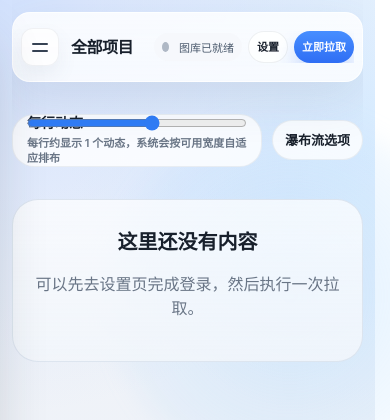
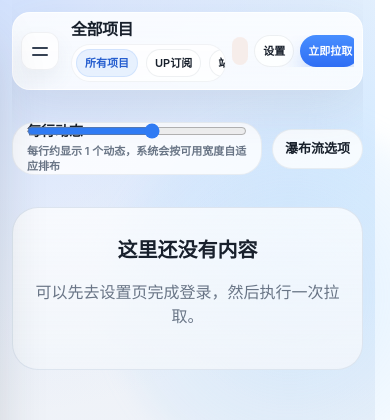
Before and after one commit to JDui/bili-gallery, a FastAPI app: page / in a window 390 px wide. Shown: the top 420 px of the page. Run offline with FastAPI, Linux system fonts and the light colour scheme; data comes from the database, SQL or seed files in the repository; data that the repository does not hold is empty; some libraries are stand-ins or nearby versions.

Commit message:
发布 v5.0 图库来源筛选

```diff
--- a/docker_app/app/db.py
+++ b/docker_app/app/db.py
@@ -1888,6 +1888,7 @@ class Database:
         start_month: str | None = None,
         end_month: str | None = None,
         subscription_uids: list[str] | None = None,
+        source_kind: str = "all",
         page: int = 1,
         page_size: int = 24,
         sort_order: str = "desc",
@@ -1899,6 +1900,7 @@ class Database:
             start_month=start_month,
             end_month=end_month,
             subscription_uids=subscription_uids,
+            source_kind=source_kind,
             table_alias="folder_index",
             pair_mode=False,
         )
@@ -1941,6 +1943,7 @@ class Database:
         start_month: str | None = None,
         end_month: str | None = None,
         subscription_uids: list[str] | None = None,
+        source_kind: str = "all",
         page: int = 1,
         page_size: int = 24,
         sort_order: str = "desc",
@@ -1952,6 +1955,7 @@ class Database:
             start_month=start_month,
             end_month=end_month,
             subscription_uids=subscription_uids,
+            source_kind=source_kind,
             table_alias="pair_index",
             pair_mode=True,
         )
@@ -2072,6 +2076,7 @@ class Database:
         start_month: str | None,
         end_month: str | None,
         subscription_uids: list[str] | None,
+        source_kind: str,
         table_alias: str,
         pair_mode: bool,
     ) -> tuple[str, list[Any]]:
@@ -2084,6 +2089,10 @@ class Database:
                 placeholders = ", ".join("?" for _ in normalized)
                 clauses.append(f"{column('subscription_uid')} in ({placeholders})")
                 params.extend(normalized)
+        elif source_kind == "site":
+            clauses.append(f"{column('subscription_uid')} like 'site:%'")
+        elif source_kind == "up":
+            clauses.append(f"coalesce({column('subscription_uid')}, '') not like 'site:%'")
         if year:
             clauses.append(f"{column('year_key')} = ?")
             params.append(year)
--- a/docker_app/app/main.py
+++ b/docker_app/app/main.py
@@ -90,6 +90,7 @@ async def get_gallery_items(
     start_month: str | None = None,
     end_month: str | None = None,
     subscription_uids: str | None = None,
+    source_kind: str = "all",
     view_mode: str = "folder",
     sort_order: str = "desc",
     page: int = 1,
@@ -102,6 +103,7 @@ async def get_gallery_items(
         start_month=start_month,
         end_month=end_month,
         subscription_uids=[item for item in (subscription_uids or "").split(",") if item],
+        source_kind=source_kind,
         page=page,
         page_size=page_size,
         view_mode=view_mode,
--- a/docker_app/app/services/gallery.py
+++ b/docker_app/app/services/gallery.py
@@ -21,11 +21,13 @@ class GalleryService:
         start_month: str | None = None,
         end_month: str | None = None,
         subscription_uids: list[str] | None = None,
+        source_kind: str = "all",
         page: int = 1,
         page_size: int = 24,
         view_mode: str = "folder",
         sort_order: str = "desc",
     ) -> dict:
+        source_kind = self._normalize_source_kind(source_kind)
         if not self.db.gallery_index_ready():
             return self._fallback_gallery_items(
                 category=category,
@@ -34,6 +36,7 @@ class GalleryService:
                 start_month=start_month,
                 end_month=end_month,
                 subscription_uids=subscription_uids,
+                source_kind=source_kind,
                 page=page,
                 page_size=page_size,
                 view_mode=view_mode,
@@ -47,6 +50,7 @@ class GalleryService:
                 start_month=start_month,
                 end_month=end_month,
                 subscription_uids=subscription_uids,
+                source_kind=source_kind,
                 page=page,
                 page_size=page_size,
                 sort_order=sort_order,
@@ -60,6 +64,7 @@ class GalleryService:
                 start_month=start_month,
                 end_month=end_month,
                 subscription_uids=subscription_uids,
+                source_kind=source_kind,
                 page=page,
                 page_size=page_size,
                 sort_order=sort_order,
@@ -262,6 +267,7 @@ class GalleryService:
         start_month: str | None,
         end_month: str | None,
         subscription_uids: list[str] | None,
+        source_kind: str,
         page: int,
         page_size: int,
         view_mode: str,
@@ -271,7 +277,7 @@ class GalleryService:
         filtered = [
             folder
             for folder in folders
-            if self._match(folder, category, year, month, start_month, end_month, subscription_uids)
+            if self._match(folder, category, year, month, start_month, end_month, subscription_uids, source_kind)
         ]
         if view_mode == "pair":
             items = self._fallback_pair_items(filtered, category, sort_order=sort_order)
@@ -401,12 +407,15 @@ class GalleryService:
         start_month: str | None,
         end_month: str | None,
         subscription_uids: list[str] | None,
+        source_kind: str,
     ) -> bool:
         pub_time = folder.get("pub_time", "")
         month_key = pub_time[:7] if pub_time else ""
         if subscription_uids:
             if str(folder.get("subscription_uid") or "") not in {str(uid) for uid in subscription_uids}:
                 return False
+        elif not self._match_source_kind(folder.get("subscription_uid"), source_kind):
+            return False
         if year and pub_time[:4] != year:
             return False
         if month and pub_time[:7] != month:
@@ -434,6 +443,18 @@ class GalleryService:
             return True
         return True
 
+    def _normalize_source_kind(self, source_kind: str | None) -> str:
+        if source_kind in {"up", "site"}:
+            return str(source_kind)
+        return "all"
+
+    def _match_source_kind(self, subscription_uid: object, source_kind: str) -> bool:
+        if source_kind == "site":
+            return str(subscription_uid or "").startswith("site:")
+        if source_kind == "up":
+            return not str(subscription_uid or "").startswith("site:")
+        return True
+
     def _match_pair(self, pair: dict, category: str) -> bool:
         has_image = bool(pair.get("image"))
         has_livephoto = bool(pair.get("livephoto"))
--- a/docker_app/app/static/app.css
+++ b/docker_app/app/static/app.css
@@ -397,6 +397,31 @@ video {
     transition: transform 260ms var(--ease-fluid);
 }
 
+.topbar-title-row {
+    display: flex;
+    align-items: center;
+    gap: 12px;
+    flex-wrap: wrap;
+    min-width: 0;
+}
+
+.topbar-title-row h2 {
+    flex: 0 1 auto;
+    min-width: 0;
+}
+
+.source-kind-switch {
+    flex: 0 0 auto;
+    max-width: 100%;
+}
+
+.source-kind-switch .chip-button {
+    min-height: 34px;
+    padding-inline: 12px;
+    font-size: 13px;
+    white-space: nowrap;
+}
+
 .topbar-meta {
     display: flex;
     align-items: center;
@@ -518,6 +543,25 @@ video {
     background: #ff8845;
     box-shadow: 0 0 0 8px rgba(255, 136, 69, 0.16);
     animation: pulse-ring 1.8s ease-in-out infinite;
+}
+
+.topbar.compact .topbar-title-row {
+    flex-wrap: nowrap;
+}
+
+.topbar.compact .source-kind-switch {
+    overflow-x: auto;
+    scrollbar-width: none;
+}
+
+.topbar.compact .source-kind-switch::-webkit-scrollbar {
+    display: none;
+}
+
+.topbar.compact .source-kind-switch .chip-button {
+    min-height: 30px;
+    padding-inline: 9px;
+    font-size: 12px;
 }
 
 .primary-button,
@@ -2545,6 +2589,28 @@ video {
         text-overflow: ellipsis;
     }
 
+    .topbar-title-row {
+        gap: 6px;
+        flex-direction: column;
+        align-items: flex-start;
+    }
+
+    .source-kind-switch {
+        max-width: 100%;
+        overflow-x: auto;
+        scrollbar-width: none;
+    }
+
+    .source-kind-switch::-webkit-scrollbar {
+        display: none;
+    }
+
+    .source-kind-switch .chip-button {
+        min-height: 28px;
+        padding-inline: 8px;
+        font-size: 11px;
+    }
+
     .topbar-actions {
         flex-wrap: nowrap;
         gap: 6px;
--- a/docker_app/app/static/app.js
+++ b/docker_app/app/static/app.js
@@ -13,6 +13,14 @@ function galleryApp() {
     meta: { counts: {}, years: {} },
     subscriptions: [],
     selectedSubscriptionUids: [],
+    sourceKind: ["all", "up", "site"].includes(localStorage.getItem("gallery_source_kind"))
+      ? localStorage.getItem("gallery_source_kind")
+      : "all",
+    sourceKindOptions: [
+      { key: "all", label: "所有项目" },
+      { key: "up", label: "UP订阅" },
+      { key: "site", label: "站点订阅" },
+    ],
     gallery: { items: [], total: 0, page: 1, page_size: 24 },
     galleryLoading: false,
     galleryViewMode: localStorage.getItem("gallery_view_mode") || "folder",
@@ -543,6 +551,8 @@ function galleryApp() {
       }
       if (this.selectedSubscriptionUids.length) {
         params.set("subscription_uids", this.selectedSubscriptionUids.join(","));
+      } else if (this.sourceKind !== "all") {
+        params.set("source_kind", this.sourceKind);
       }
       try {
         const payload = await this.api(`/api/gallery/items?${params.toString()}`);
@@ -671,6 +681,18 @@ function galleryApp() {
 
     subscriptionFilterActive(uid) {
       return this.selectedSubscriptionUids.includes(String(uid));
+    },
+
+    setSourceKind(kind) {
+      if (!["all", "up", "site"].includes(kind) || this.sourceKind === kind) {
+        return;
+      }
+      this.sourceKind = kind;
+      localStorage.setItem("gallery_source_kind", kind);
+      this.closeViewer();
+      this.closeDetail();
+      this.scrollViewTop();
+      this.refreshGallery(true);
     },
 
     setGalleryViewMode(mode) {
--- a/docker_app/app/templates/index.html
+++ b/docker_app/app/templates/index.html
@@ -105,7 +105,20 @@
                     </button>
                     <div class="topbar-copy">
                         <p class="topbar-label" x-text="currentSectionLabel()"></p>
-                        <h2 x-text="currentSectionTitle()"></h2>
+                        <div class="topbar-title-row">
+                            <h2 x-text="currentSectionTitle()"></h2>
+                            <div class="mode-switch source-kind-switch" x-show="currentView === 'gallery'" x-cloak>
+                                <template x-for="option in sourceKindOptions" :key="option.key">
+                                    <button
+                                        class="chip-button"
+                                        :class="{ active: sourceKind === option.key }"
+                                        :data-testid="`source-kind-${option.key}`"
+                                        @click="setSourceKind(option.key)"
+                                        x-text="option.label"
+                                    ></button>
+                                </template>
+                            </div>
+                        </div>
                         <div class="topbar-meta" x-show="currentView === 'gallery'">
                             <template x-for="item in compactStats()" :key="item.label">
                                 <span class="meta-chip">
--- a/docker_app/app/version.py
+++ b/docker_app/app/version.py
@@ -1,3 +1,3 @@
 APP_NAME = "BiliGalleryRC"
-APP_VERSION = "4.9"
+APP_VERSION = "5.0"
 APP_TITLE = f"{APP_NAME} v{APP_VERSION}"
--- a/docker_app/docker-compose.nas-amd64.yml
+++ b/docker_app/docker-compose.nas-amd64.yml
@@ -2,7 +2,7 @@ version: "3.8"
 
 services:
   bili-gallery:
-    image: zzs-bili-gallery:4.9-amd64
+    image: zzs-bili-gallery:5.0-amd64
     container_name: bili-gallery
     restart: unless-stopped
     user: "0:0"
```
Also changed, not shown: docker_app/tests/test_rules.py (+92 -0 lines), README.md, docker_app/README.md.
